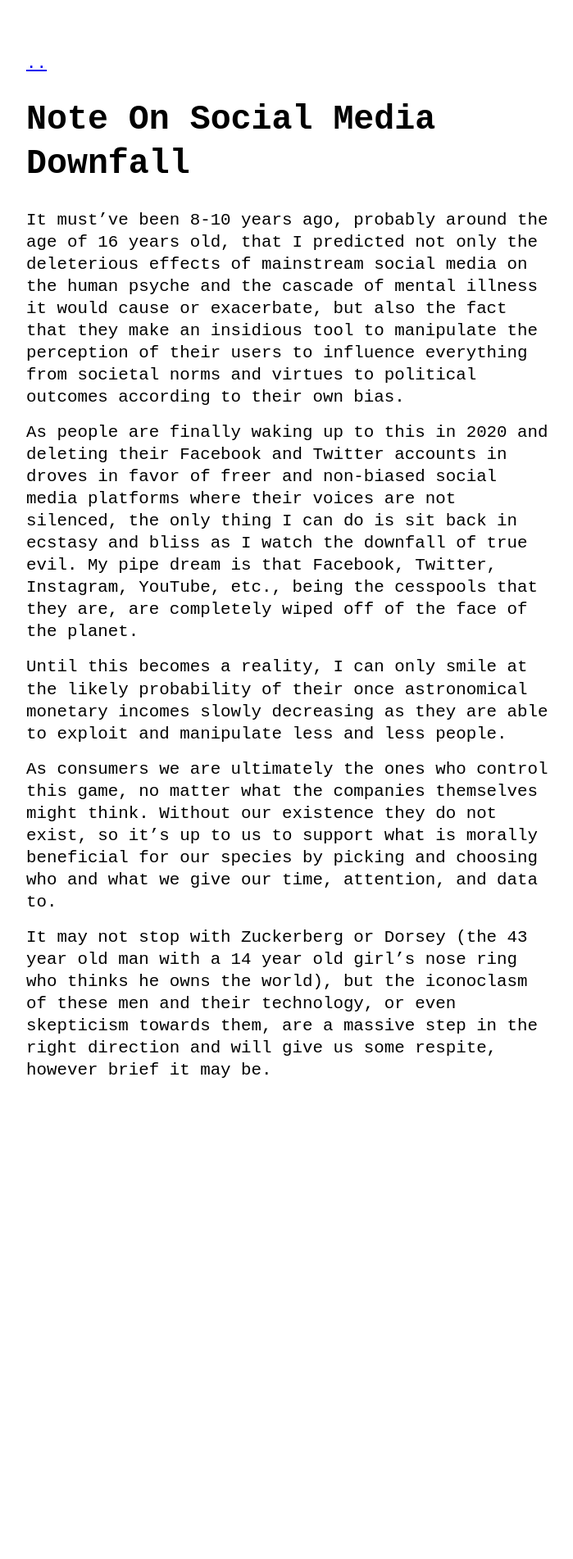
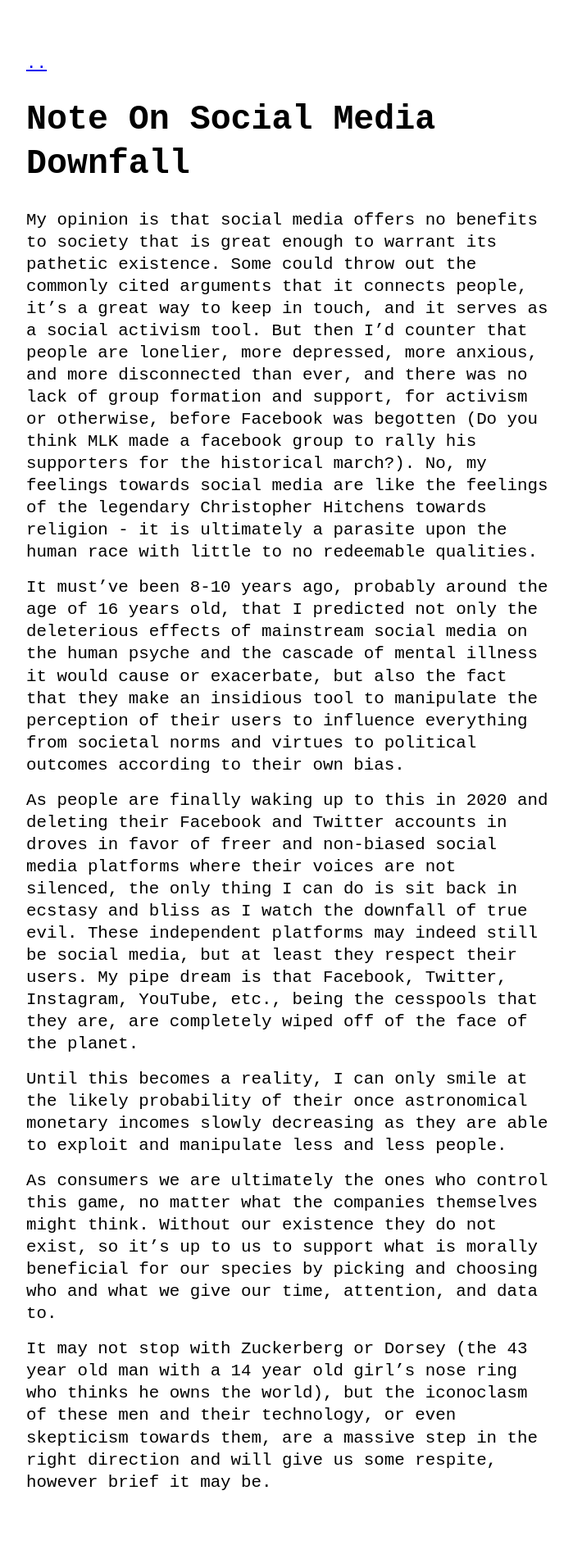
Before and after one commit to deadoceans/deadoceans.github.io, a Jekyll site: the page built from _posts/2020-11-10-note-on-social-media-downfall.md, in a window 1280 px wide. Shown: the whole page at 82% size, without its empty margins (288-987 px from the left). Built offline with Jekyll 4.4.1, drawn with Linux system fonts in a browser that asks for light colours; before the commit the page ends 1399 px from its top, so only the background shows below that.

Commit message:
Update 2020-11-10-note-on-social-media-downfall.md

```diff
--- a/_posts/2020-11-10-note-on-social-media-downfall.md
+++ b/_posts/2020-11-10-note-on-social-media-downfall.md
@@ -2,9 +2,11 @@
 layout: post
 ---
 
+My opinion is that social media offers no benefits to society that is great enough to warrant its pathetic existence.  Some could throw out the commonly cited arguments that it connects people, it's a great way to keep in touch, and it serves as a social activism tool.  But then I'd counter that people are lonelier, more depressed, more anxious, and more disconnected than ever, and there was no lack of group formation and support, for activism or otherwise, before Facebook was begotten (Do you think MLK made a facebook group to rally his supporters for the historical march?).  No, my feelings towards social media are like the feelings of the legendary Christopher Hitchens towards religion - it is ultimately a parasite upon the human race with little to no redeemable qualities.
+
 It must've been 8-10 years ago, probably around the age of 16 years old, that I predicted not only the deleterious effects of mainstream social media on the human psyche and the cascade of mental illness it would cause or exacerbate, but also the fact that they make an insidious tool to manipulate the perception of their users to influence everything from societal norms and virtues to political outcomes according to their own bias.
 
-As people are finally waking up to this in 2020 and deleting their Facebook and Twitter accounts in droves in favor of freer and non-biased social media platforms where their voices are not silenced, the only thing I can do is sit back in ecstasy and bliss as I watch the downfall of true evil. My pipe dream is that Facebook, Twitter, Instagram, YouTube, etc., being the cesspools that they are, are completely wiped off of the face of the planet.
+As people are finally waking up to this in 2020 and deleting their Facebook and Twitter accounts in droves in favor of freer and non-biased social media platforms where their voices are not silenced, the only thing I can do is sit back in ecstasy and bliss as I watch the downfall of true evil.  These independent platforms may indeed still be social media, but at least they respect their users. My pipe dream is that Facebook, Twitter, Instagram, YouTube, etc., being the cesspools that they are, are completely wiped off of the face of the planet.
 
 Until this becomes a reality, I can only smile at the likely probability of their once astronomical monetary incomes slowly decreasing as they are able to exploit and manipulate less and less people.
 
```
